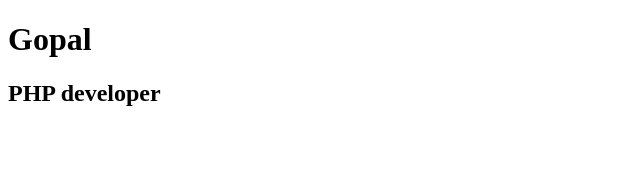
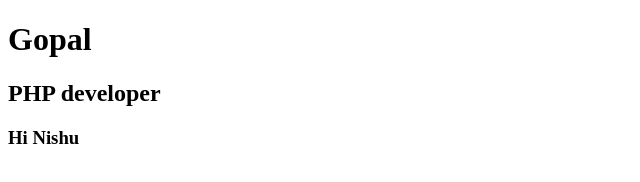
Before and after one commit to gopalmali-gm/myproject, a plain HTML site: page index.html in a window 1280 px wide. Shown: the whole page, without its empty margins (0-640 px from the left). Drawn offline with Linux system fonts and the light colour scheme.

Commit message:
chnage in index name

```diff
--- a/index.html
+++ b/index.html
@@ -8,5 +8,6 @@
 <body>
     <h1>Gopal</h1>
     <h2>PHP developer</h2>
+    <h3>Hi Nishu</h3>
 </body>
 </html>
```
